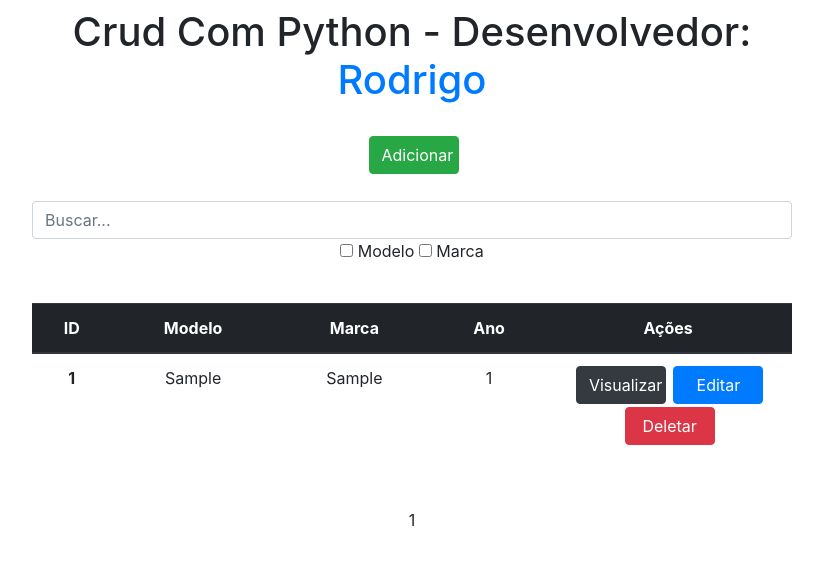
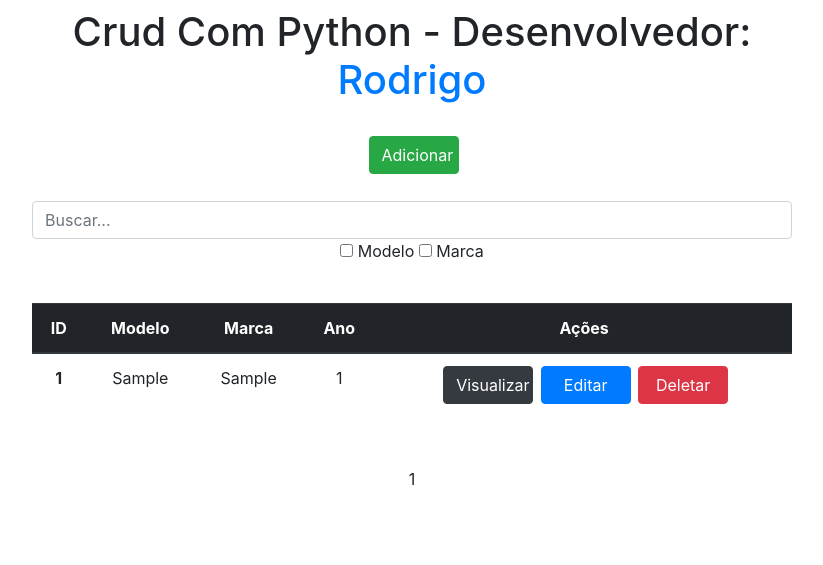
Before and after one commit to rcvdigo/Projeto-Crud-Em-Python, a Django app: page / in a window 1280 px wide. Shown: the top 565 px of the page, without its empty margins (228-1051 px from the left). Run offline with Django 4.2, Linux system fonts and the light colour scheme; tables that the repository leaves empty hold one stand-in row (values such as "Sample post"); some libraries are stand-ins or nearby versions.

Commit message:
Update main.css

```diff
--- a/appCrud/static/main.css
+++ b/appCrud/static/main.css
@@ -6,7 +6,8 @@ main .responsividade{
 }
 
 .botoes-responsivos {
-   max-width: 125px;
+    max-width: 800px;
+    min-width: 214px;
 }
 
 .btn {
```
